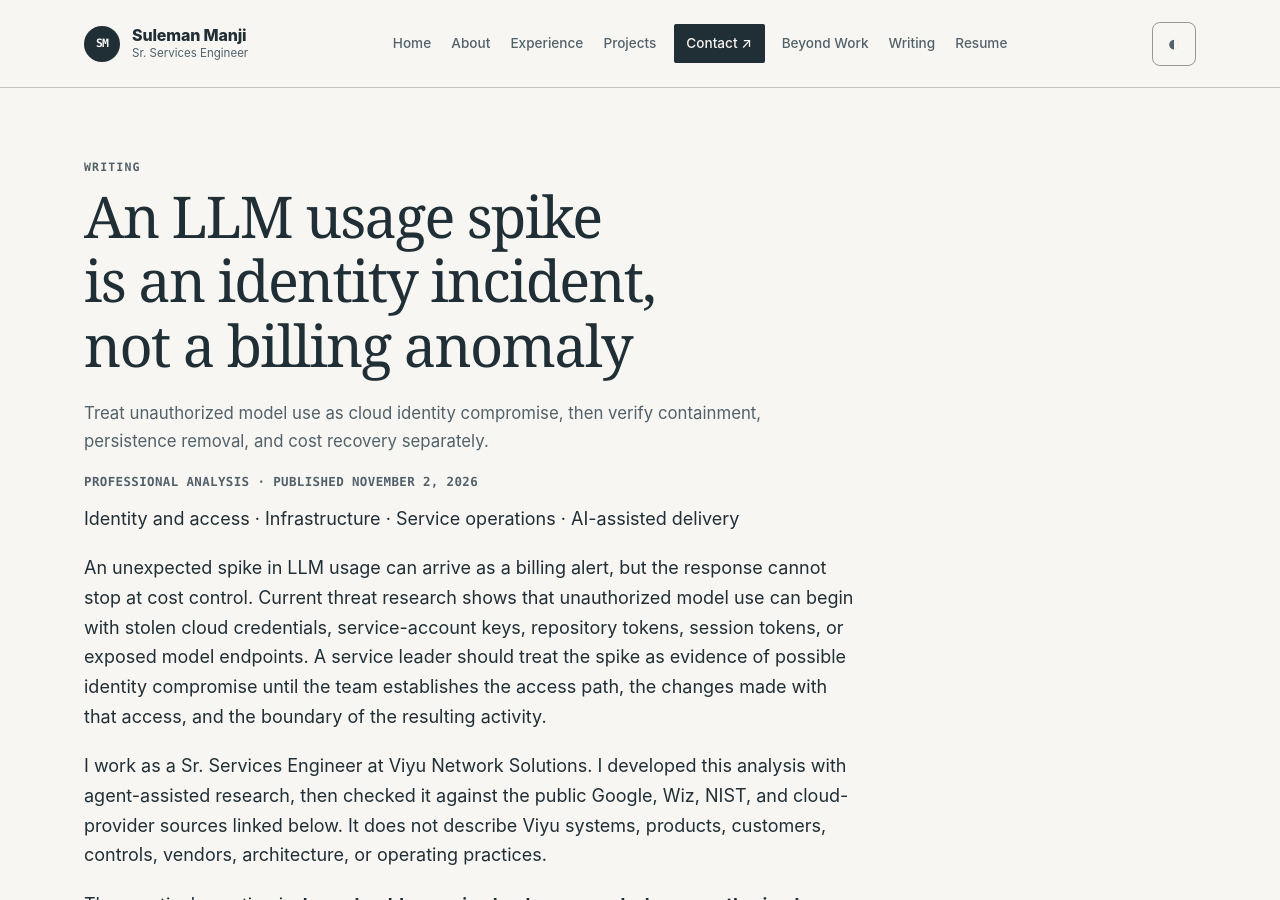
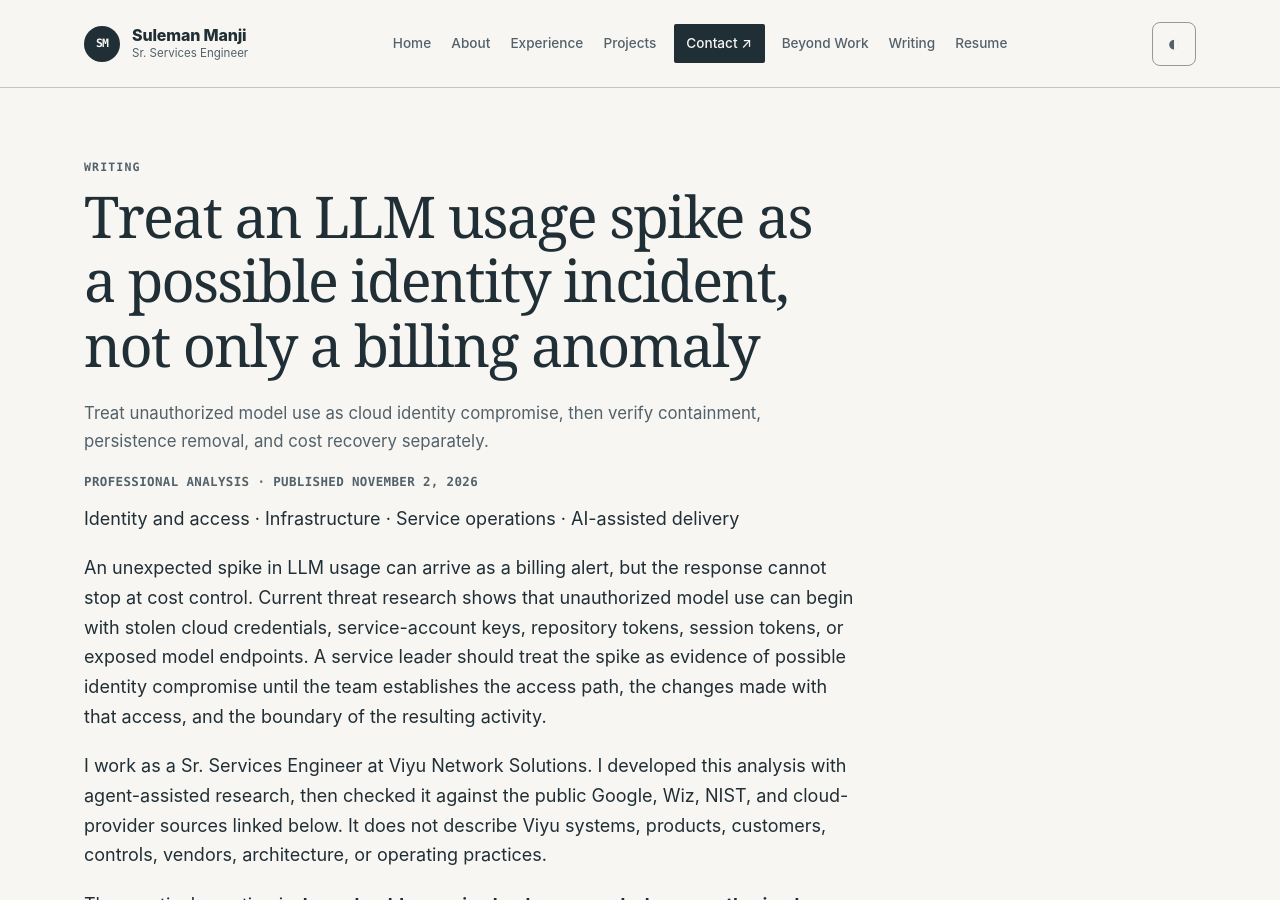
Before and after one commit to ssmanji89/sulemanji-port, a Jekyll site: the page built from notes/llm-usage-spike-identity-incident.md, in a window 1280 px wide and 900 px high. Built offline with Jekyll 4.4.1, drawn with Linux system fonts in a browser that asks for light colours.

Commit message:
docs: publish llm-usage-spike-identity-incident

```diff
--- a/notes/llm-usage-spike-identity-incident.md
+++ b/notes/llm-usage-spike-identity-incident.md
@@ -1,7 +1,7 @@
 ---
 writing_schema: 2
 layout: writing-article
-title: An LLM usage spike is an identity incident, not a billing anomaly
+title: Treat an LLM usage spike as a possible identity incident, not only a billing anomaly
 description: Treat unauthorized model use as cloud identity compromise, then verify containment, persistence removal, and cost recovery separately.
 permalink: /notes/llm-usage-spike-identity-incident
 published: true
```
